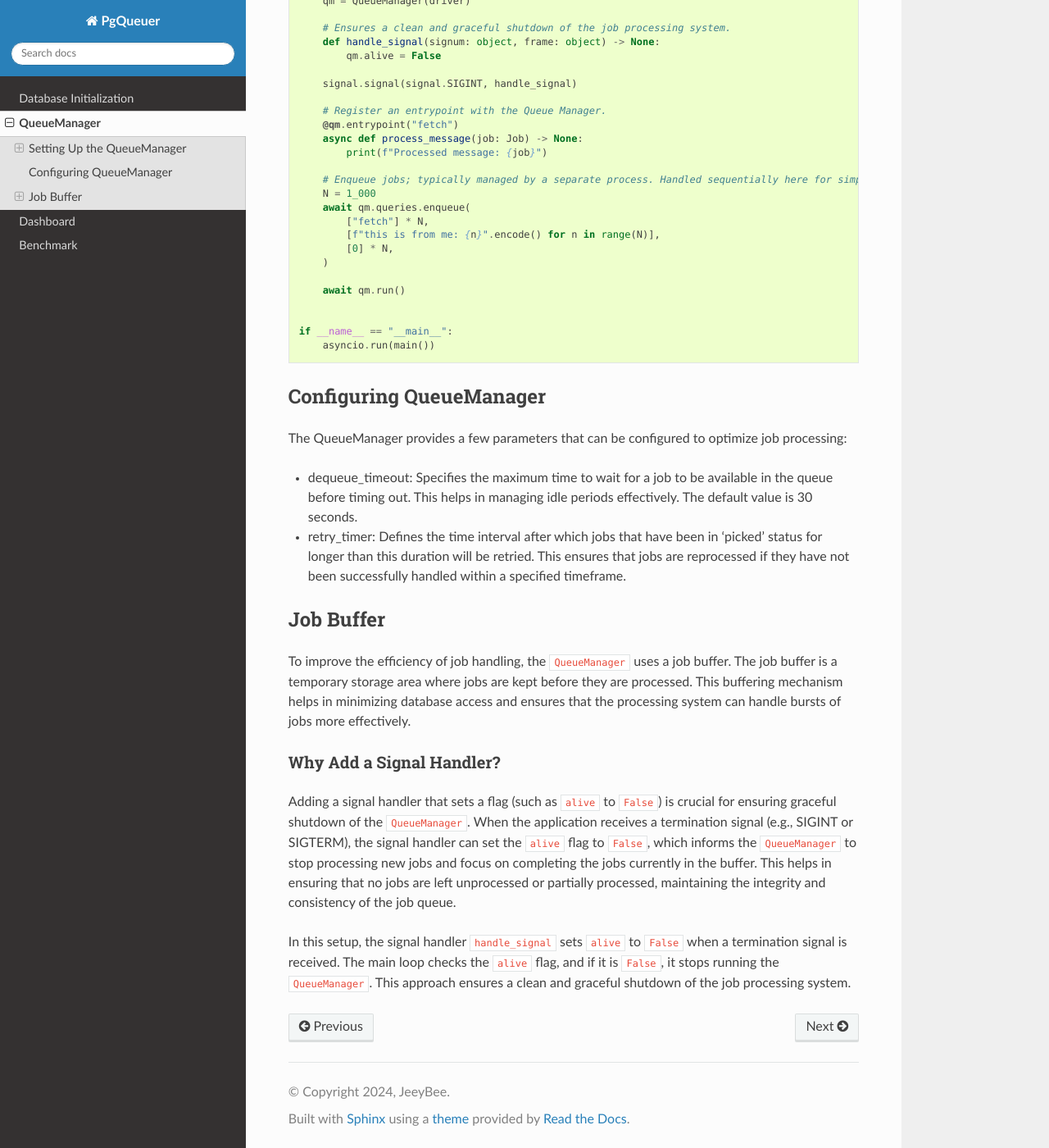
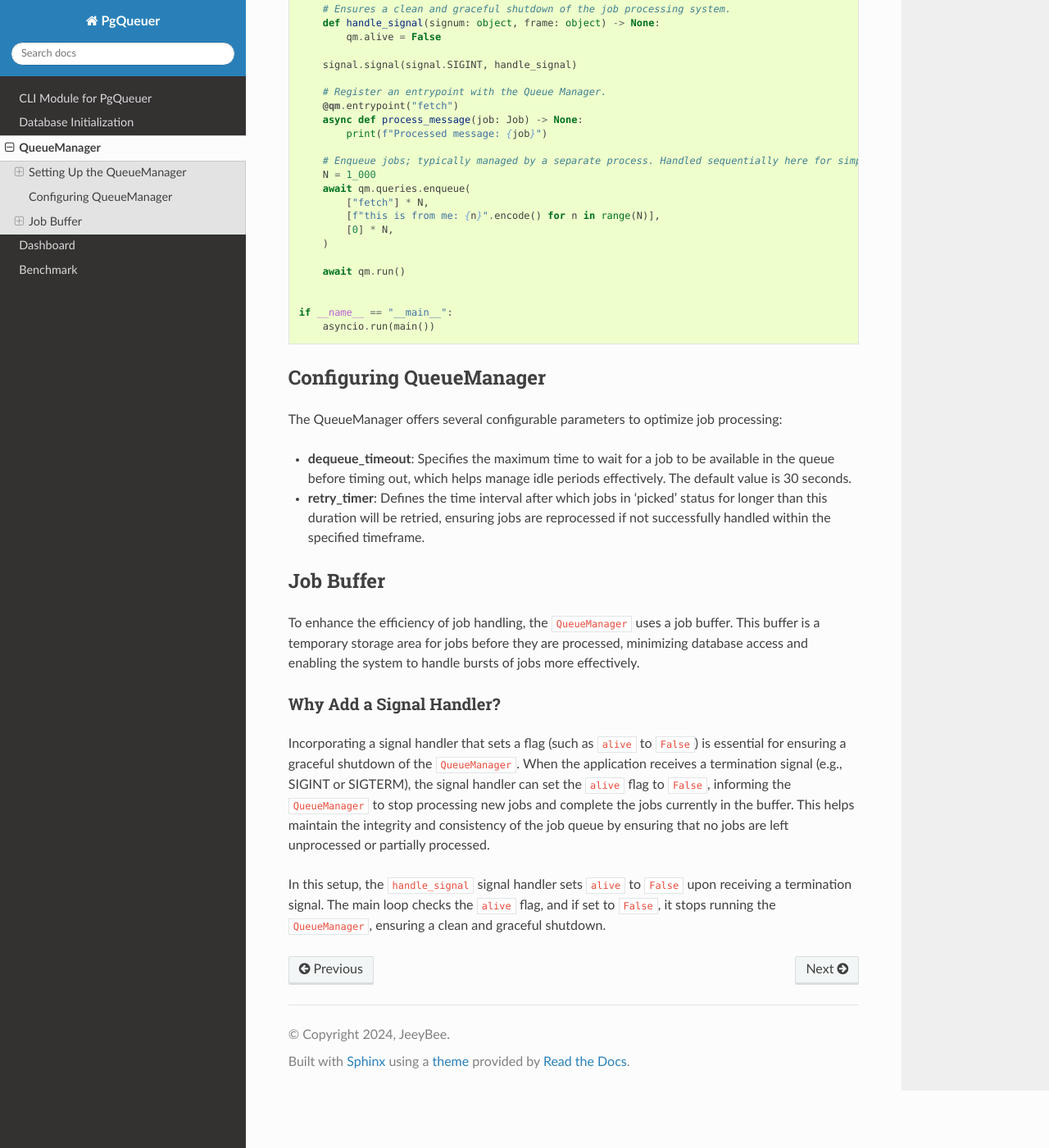
Before and after one commit to janbjorge/pgqueuer, a Sphinx documentation site: the page built from docs/queuemanager.md, in a window 1280 px wide and 1400 px high, scrolled down 854 px. Shown: the whole window at 82% size. Built offline with Sphinx 7.4.7 and the Read the Docs theme 2.0.0, drawn with Linux system fonts in a browser that asks for light colours; some of the changed text lies outside the part shown.

Commit message:
Doc updates

```diff
--- a/docs/queuemanager.md
+++ b/docs/queuemanager.md
@@ -60,17 +60,17 @@
 
 ## Configuring QueueManager
 
-The QueueManager provides a few parameters that can be configured to optimize job processing:
+The QueueManager offers several configurable parameters to optimize job processing:
 
-- dequeue_timeout: Specifies the maximum time to wait for a job to be available in the queue before timing out. This helps in managing idle periods effectively. The default value is 30 seconds.
-- retry_timer: Defines the time interval after which jobs that have been in 'picked' status for longer than this duration will be retried. This ensures that jobs are reprocessed if they have not been successfully handled within a specified timeframe.
+- **dequeue_timeout**: Specifies the maximum time to wait for a job to be available in the queue before timing out, which helps manage idle periods effectively. The default value is 30 seconds.
+- **retry_timer**: Defines the time interval after which jobs in 'picked' status for longer than this duration will be retried, ensuring jobs are reprocessed if not successfully handled within the specified timeframe.
 
 ## Job Buffer
 
-To improve the efficiency of job handling, the `QueueManager` uses a job buffer. The job buffer is a temporary storage area where jobs are kept before they are processed. This buffering mechanism helps in minimizing database access and ensures that the processing system can handle bursts of jobs more effectively.
+To enhance the efficiency of job handling, the `QueueManager` uses a job buffer. This buffer is a temporary storage area for jobs before they are processed, minimizing database access and enabling the system to handle bursts of jobs more effectively.
 
 ### Why Add a Signal Handler?
 
-Adding a signal handler that sets a flag (such as `alive` to `False`) is crucial for ensuring graceful shutdown of the `QueueManager`. When the application receives a termination signal (e.g., SIGINT or SIGTERM), the signal handler can set the `alive` flag to `False`, which informs the `QueueManager` to stop processing new jobs and focus on completing the jobs currently in the buffer. This helps in ensuring that no jobs are left unprocessed or partially processed, maintaining the integrity and consistency of the job queue.
+Incorporating a signal handler that sets a flag (such as `alive` to `False`) is essential for ensuring a graceful shutdown of the `QueueManager`. When the application receives a termination signal (e.g., SIGINT or SIGTERM), the signal handler can set the `alive` flag to `False`, informing the `QueueManager` to stop processing new jobs and complete the jobs currently in the buffer. This helps maintain the integrity and consistency of the job queue by ensuring that no jobs are left unprocessed or partially processed.
 
-In this setup, the signal handler `handle_signal` sets `alive` to `False` when a termination signal is received. The main loop checks the `alive` flag, and if it is `False`, it stops running the `QueueManager`. This approach ensures a clean and graceful shutdown of the job processing system.
+In this setup, the `handle_signal` signal handler sets `alive` to `False` upon receiving a termination signal. The main loop checks the `alive` flag, and if set to `False`, it stops running the `QueueManager`, ensuring a clean and graceful shutdown.
```
Also changed, not shown: other parts of docs/queuemanager.md (+5 -5 lines), docs/cli.rst (added, +38 -0 lines), docs/index.rst (+11 -32 lines).
